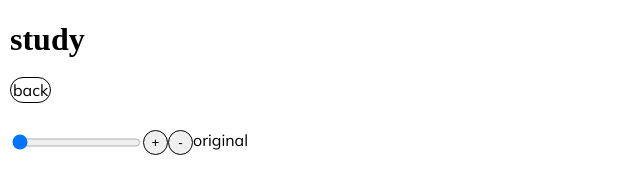
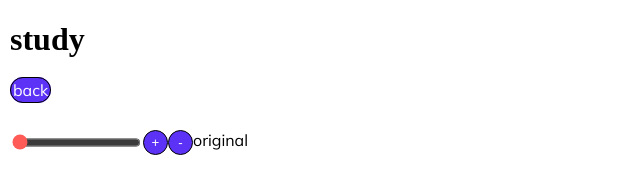
Before and after one commit to BatteryDrain/scriptStudy, a website: page study.html in a window 1280 px wide. Shown: the whole page, without its empty margins (0-640 px from the left). Drawn offline with Linux system fonts and the light colour scheme.

Commit message:
added style colors

```diff
--- a/styles.css
+++ b/styles.css
@@ -27,14 +27,17 @@
  button {
       border-radius: 15px;
       border: 1px solid black;
+      background-color: #5C33F6;
+      color: white;
  }
 
  a {
    border: 1px solid black;
-   color: black;
    text-decoration: none;
    border-radius: 15px;
    padding: 2px;
+   background-color: #5C33F6;
+   color: white;
  }
  #out {
    background-color: transparent;
@@ -56,4 +59,15 @@
  #count button {
    height: 25px;
    width: 25px;
+   background-color: #5C33F6;
+   color: white;
  }
+
+#script {
+   border: 1px solid #FF5C57;
+}
+
+input {
+   accent-color: #FF5C57;
+   background-color: #1E1E1E;
+ }
```
